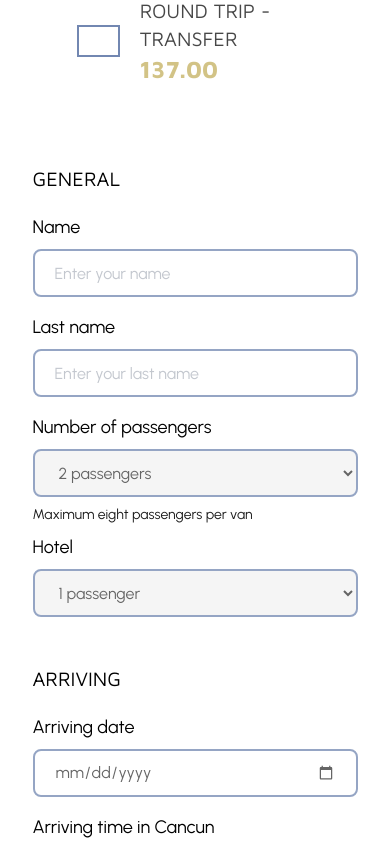
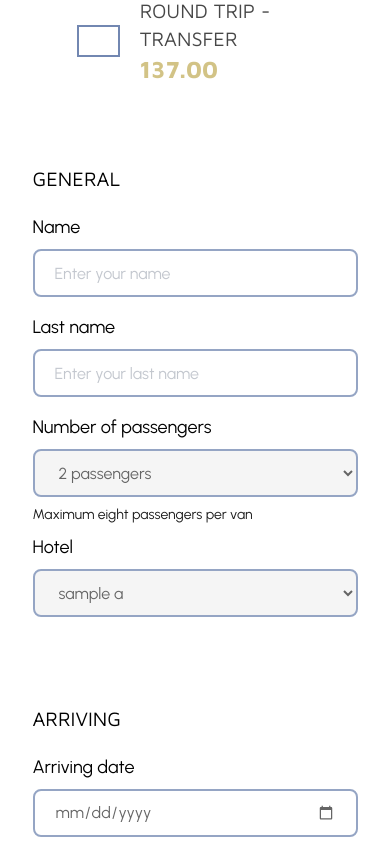
Before and after one commit to darideveloper/will-ryan-airport-transfers, a React (Vite) app: page / in a window 390 px wide. Shown: the part 1560-2404 px from the top of the page. Built offline with nearby package versions, Linux system fonts and the light colour scheme.

Commit message:
feat (form): responsive

```diff
--- a/src/components/fieldset.jsx
+++ b/src/components/fieldset.jsx
@@ -2,7 +2,7 @@ import PropTypes from 'prop-types'
 
 export default function Fieldset ({children, title}) {
   return (
-    <fieldset className="flex flex-col items-center justify-center w-5/6 mx-auto mt-10">
+    <fieldset className="flex flex-col items-center justify-start mt-10">
       <legend className="title text-xl uppercase">{title}</legend>
       {children}
     </fieldset>
--- a/src/sections/form.jsx
+++ b/src/sections/form.jsx
@@ -1,4 +1,4 @@
-import { useState } from "react"
+import { useState, useEffect } from "react"
 import Subtitle from "../components/subtitle"
 import TransportTypes from "../components/transport-types"
 import Input from "../components/input"
@@ -9,11 +9,28 @@ import FormText from "../components/form-text"
 export default function Form () {
 
   const [activeTransportType, setActiveTransportType] = useState('Arriving')
+  const [mediaQuery, setMediaQuery] = useState(false)
 
   function handleUpdateType (id) {
     // Update active transport type
     setActiveTransportType (id)
   }
+
+  function handleResize () {
+    const mediaQuery = window.matchMedia ('(max-width: 768px)')
+    setMediaQuery (mediaQuery.matches)
+  }
+
+  useEffect (() => {
+    // Detect when resize screen and update media query status
+    window.addEventListener ('resize', () => {
+      handleResize ()
+    })
+
+    // Handle when loads
+    handleResize ()
+
+  }, [])
 
 
   function getArraivingDepartingForm () {
@@ -81,9 +98,9 @@ export default function Form () {
 
   // Get hotels from api
   const hotels = [
-    "sample a",
-    "sample b",
-    "sample c"
+    {value: "sample a", label: "sample a"},
+    {value: "sample b", label: "sample b"},
+    {value: "sample c", label: "sample c"},
   ]
 
   return (
@@ -98,6 +115,7 @@ export default function Form () {
           activeTransportType={activeTransportType}
         />
 
+        <div className="fields w-5/6 mx-auto grid gap-10" style={{gridTemplateColumns: mediaQuery ? "repeat(1, 1fr)" : activeTransportType == "Arriving,Departing" ? "repeat(3, 1fr)" : "repeat(2, 1fr)"}}>
           <Fieldset title='General'>
             <legend className="title text-xl uppercase mb-3"></legend>
             <Input
@@ -128,12 +146,14 @@ export default function Form () {
               label='Hotel'
               name='hotel'
               handleUpdate={(e) => console.log (e.target.value)}
-            options={passengers}
+              options={hotels}
               activeOption="sample a"
             />
           </Fieldset>
 
           {getArraivingDepartingForm()}
+        </div>
+
 
 
       </form>
```
Also changed, not shown: src/index.css (line endings or trailing spaces). Lines whose indentation alone changed are shown as unchanged.
